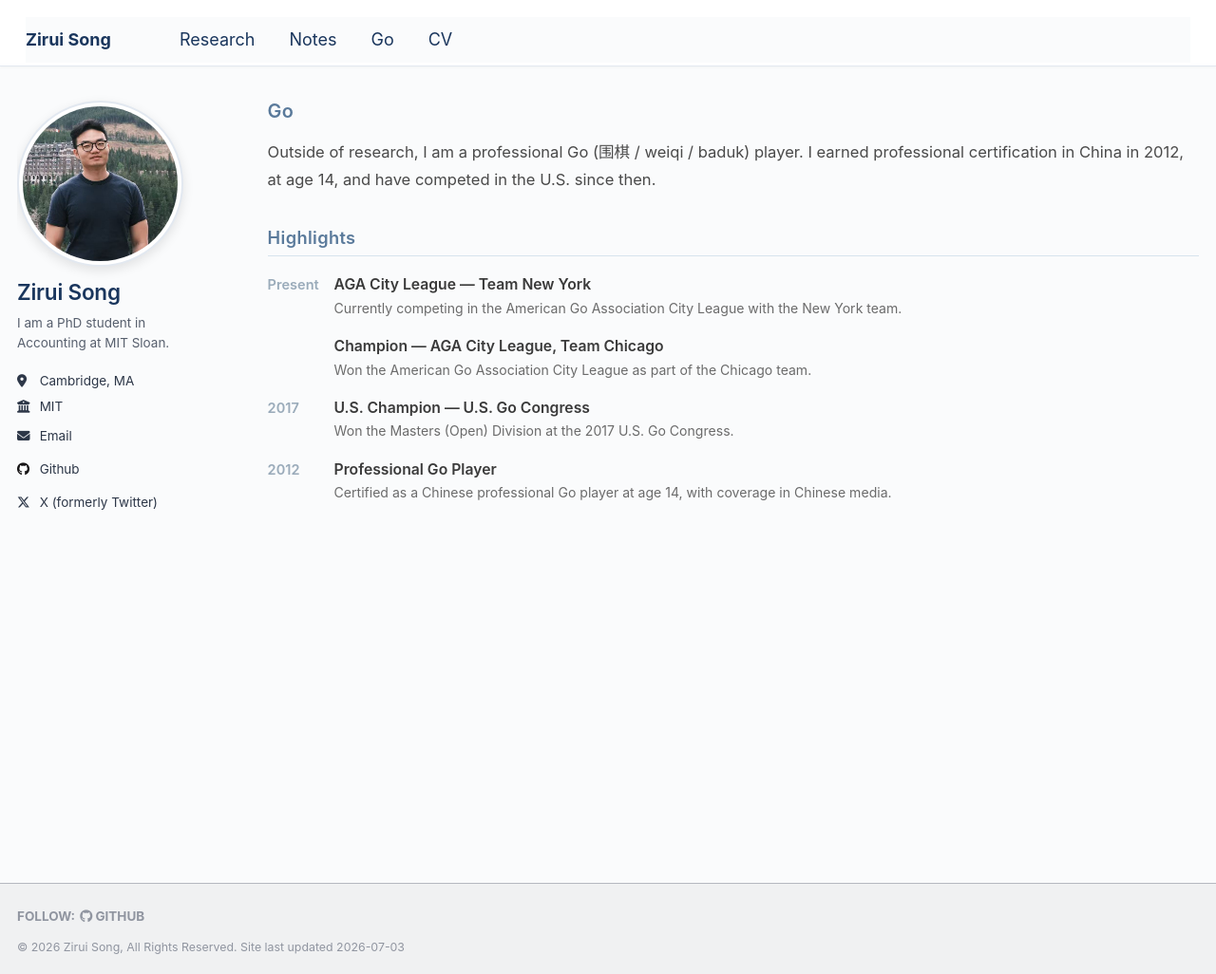
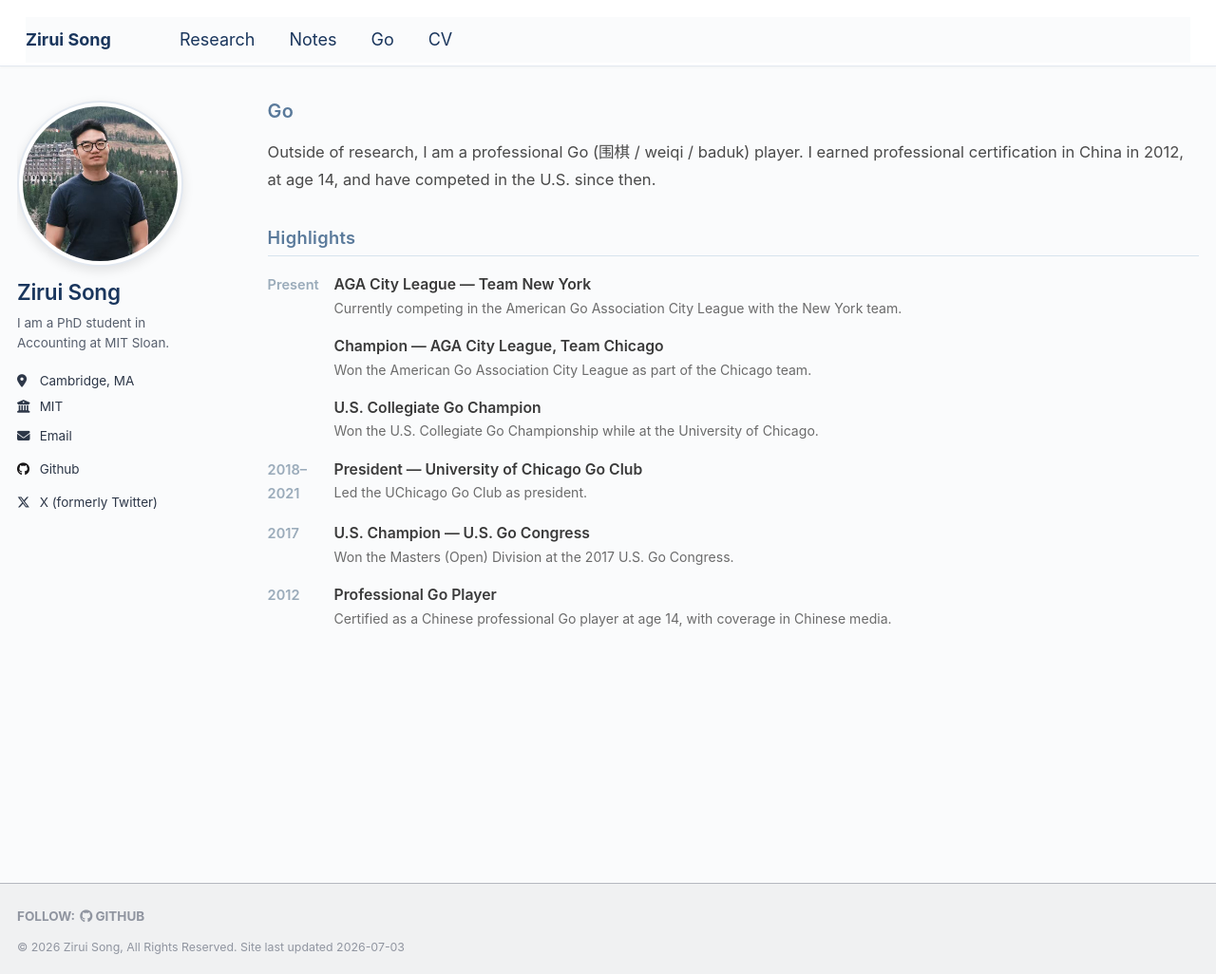
Before and after one commit to zirui-song/zirui-song.github.io, a Jekyll site: the page built from _pages/go.html, in a window 1280 px wide and 1026 px high. Shown: the whole window at 95% size. Built offline with Jekyll 4.4.1, drawn with Linux system fonts in a browser that asks for light colours.

Commit message:
Add Collegiate Go Champion and UChicago Go Club president entries
Co-Authored-By: Claude Fable 5 <noreply@anthropic.com>

```diff
--- a/_data/go.yml
+++ b/_data/go.yml
@@ -10,6 +10,14 @@ achievements:
     title: "Champion — AGA City League, Team Chicago"
     detail: "Won the American Go Association City League as part of the Chicago team."
 
+  - year: ""
+    title: "U.S. Collegiate Go Champion"
+    detail: "Won the U.S. Collegiate Go Championship while at the University of Chicago."
+
+  - year: "2018–2021"
+    title: "President — University of Chicago Go Club"
+    detail: "Led the UChicago Go Club as president."
+
   - year: "2017"
     title: "U.S. Champion — U.S. Go Congress"
     detail: "Won the Masters (Open) Division at the 2017 U.S. Go Congress."
```
